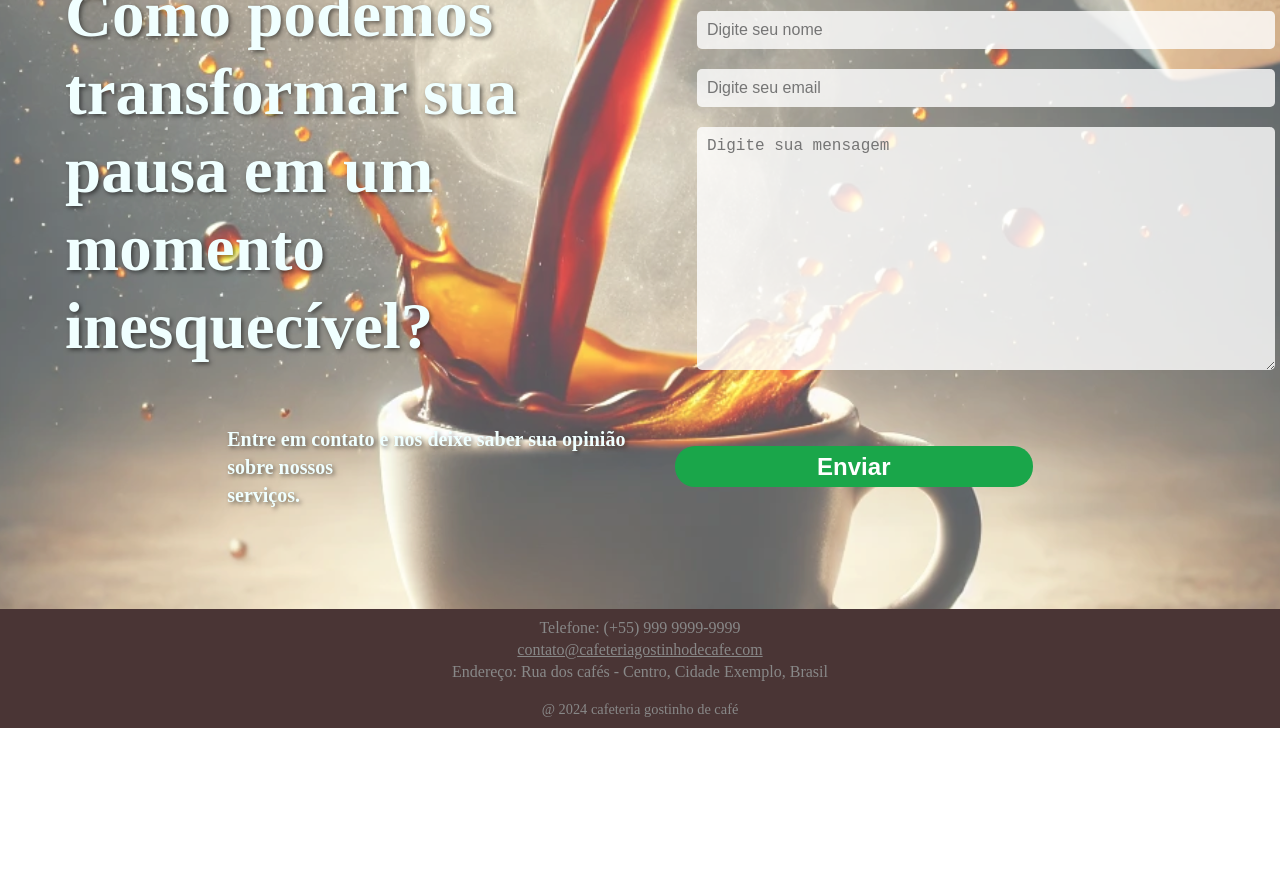
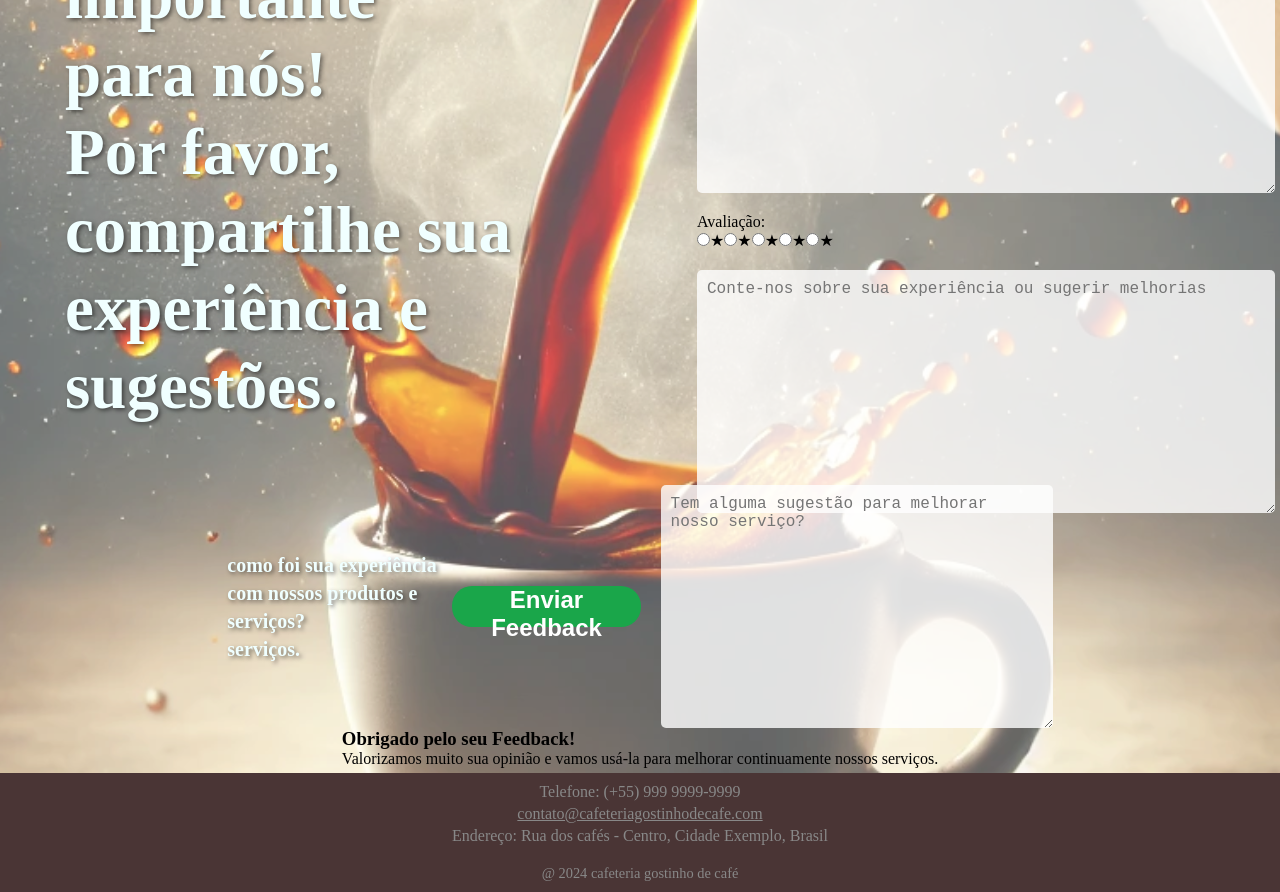
Before and after one commit to fabimarinho/fronend-coffe, a Next.js app: page /contatos in a window 1280 px wide. Shown: the part 400-1292 px from the top of the page. Before the commit the page ends 1128 px from the top, so only its background shows below. Built offline with nearby package versions, Linux system fonts and the light colour scheme; sample sign-in values are in the browser's storage.

Commit message:
atualização da página contato para feedback

```diff
--- a/package.json
+++ b/package.json
@@ -10,6 +10,7 @@
   },
   "dependencies": {
     "next": "15.0.1",
+    "next-qrcode": "^2.5.1",
     "qrcode.react": "^4.1.0",
     "react": "^18.3.1",
     "react-dom": "^18.3.1",
--- a/src/app/contatos/page.tsx
+++ b/src/app/contatos/page.tsx
@@ -14,12 +14,12 @@
     quality={100}
     priority={true}
     />
-<h1 className={styles.contatoTitle}>Contato</h1>
+<h1 className={styles.contatoTitle}>Feedback</h1>
 
 <div className={styles.content}>
 
           <div className={styles.rightSection}>
-          <h2 className={styles.question}>Como podemos<br/> transformar sua <br/>pausa em um <br/>momento <br/>inesquecível?</h2>
+          <h2 className={styles.question}>Sua opnião é muito importante<br/> para nós!<br/>Por favor,<br/>compartilhe sua experiência e sugestões.</h2>
 
 
             <form className={styles.form}>
@@ -27,29 +27,56 @@
               <input
                 className={styles.input}
                 type="text"
-                placeholder="Digite seu nome"
+                placeholder="Digite seu nome..."
               />
               <input
                 className={styles.input}
                 type="email"
-                placeholder="Digite seu email"
+                placeholder="Digite seu email..."
               />
               <textarea
                 className={styles.textarea}
-                placeholder="Digite sua mensagem"
+                placeholder="Digite sua mensagem..."
               />
+              <div className={styles.ratingSection}>
+  <label className={styles.ratingLabel}>Avaliação:</label>
+  <div className={styles.stars}>
+    <input type="radio" id="star5" name="rating" value="5" />
+    <label htmlFor="star5" className={styles.star}>★</label>
+    <input type="radio" id="star4" name="rating" value="4" />
+    <label htmlFor="star4" className={styles.star}>★</label>
+    <input type="radio" id="star3" name="rating" value="3" />
+    <label htmlFor="star3" className={styles.star}>★</label>
+    <input type="radio" id="star2" name="rating" value="2" />
+    <label htmlFor="star2" className={styles.star}>★</label>
+    <input type="radio" id="star1" name="rating" value="1" />
+    <label htmlFor="star1" className={styles.star}>★</label>
+  </div>
+</div>
+<textarea
+    className={styles.textarea}
+    placeholder="Conte-nos sobre sua experiência ou sugerir melhorias"
+  />
 
             </form>
           </div>
         </div>
               <div className={styles.leftSection}>
               <p className={styles.subText}>
-              Entre em contato e nos deixe saber sua opinião sobre nossos <br/>serviços.
+              como foi sua experiência com nossos produtos e serviços? <br/>serviços.
             </p>
               <button type="submit" className={styles.submitButton}>
-                Enviar
+                Enviar Feedback
               </button>
+              <textarea
+  className={styles.textarea}
+  placeholder="Tem alguma sugestão para melhorar nosso serviço?"
+/>
            </div>
+           <div className={styles.thankYouMessage}>
+  <h3>Obrigado pelo seu Feedback!</h3>
+  <p>Valorizamos muito sua opinião e vamos usá-la para melhorar continuamente nossos serviços.</p>
+</div>
       </div>
     </main>
   );
```
Also changed, not shown: src/app/pagamento/page.tsx (+20 -14 lines), src/app/pagamento/styles.module.scss (+20 -0 lines), 1 other file (tests, documents, lock files or other folders).
